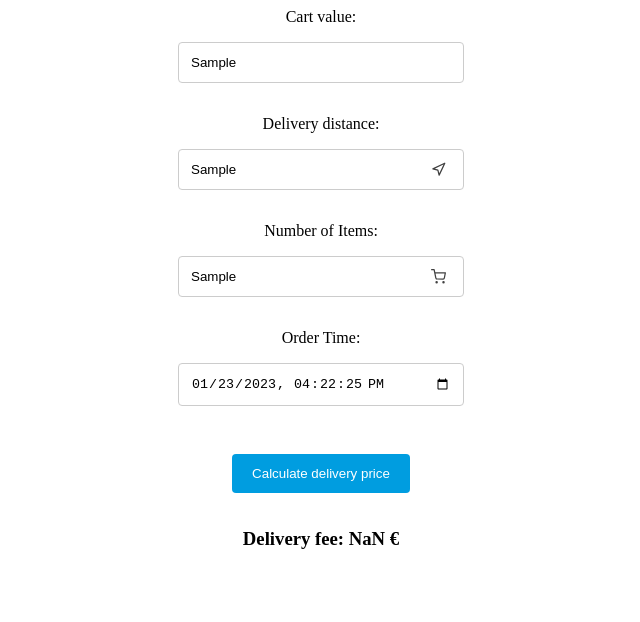
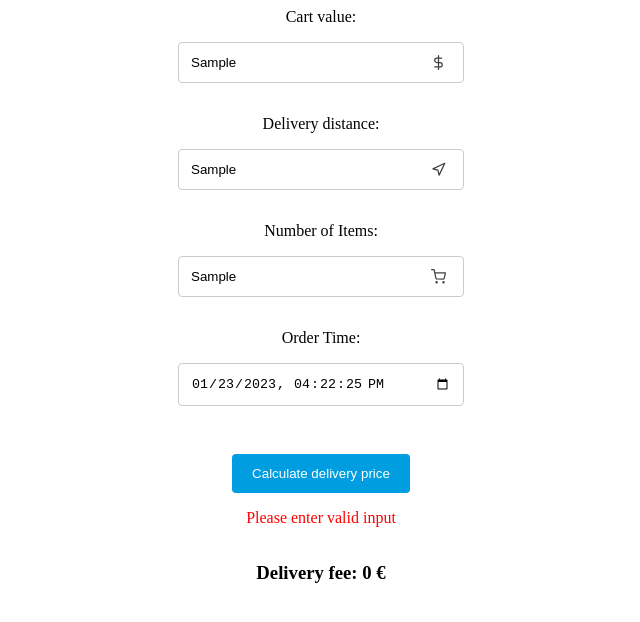
Before and after one commit to lpoetzel/wolt-assignment, a React (Create React App) app: page / in a window 1280 px wide. Both pictures are taken after typing "Sample", "Sample", "Sample" into the empty fields and a click on the button "Calculate delivery price". Shown: the top 622 px of the page, without its empty margins (319-959 px from the left). Built offline with nearby package versions, Linux system fonts and the light colour scheme.

Commit message:
add error for invalid input

```diff
--- a/src/App.tsx
+++ b/src/App.tsx
@@ -1,5 +1,5 @@
 import './styles/App.css';
-import DeliveryFeeInput from './components/DeliveryFeeInput';
+import { DeliveryFeeInput } from './components/DeliveryFeeInput';
 import { DeliveryFeeContextProvider } from './contexts/DeliveryFee';
 
 function App() {
--- a/src/components/DeliveryFeeInput.tsx
+++ b/src/components/DeliveryFeeInput.tsx
@@ -1,11 +1,11 @@
-import React, { useContext } from 'react';
+import React, { useContext, useState } from 'react';
 import { DeliveryFeeContext } from '../contexts/DeliveryFee';
 import { calculateFee } from '../functions/calculateFee';
 import Button from './Button';
 import Form from './Form';
 import Input from './Input';
 
-export const DeliveryFeeCalculator: React.FC = (): JSX.Element => {
+export const DeliveryFeeInput: React.FC = (): JSX.Element => {
     const {
         cartValue,
         setCartValue,
@@ -17,7 +17,27 @@ export const DeliveryFeeCalculator: React.FC = (): JSX.Element => {
         setFee,
         orderTime,
         setOrderTime,
-    } = useContext(DeliveryFeeContext)
+    } = useContext(DeliveryFeeContext);
+    const [errorMessage, setErrorMessage] = useState('');
+
+    const handleClick = (e: React.MouseEvent<HTMLButtonElement, MouseEvent>) => {
+        setErrorMessage('');
+        e.preventDefault();
+        if (cartValue < 1 || distance < 1 || numItems < 1 || isNaN(cartValue) || isNaN(distance) || isNaN(numItems)) {
+            setErrorMessage('Please enter valid input');
+            return;
+        }
+
+        calculateFee(
+            e,
+            cartValue,
+            distance,
+            numItems,
+            orderTime,
+            setFee
+        );
+    };
+
     return (
         <Form>
             <Input
@@ -25,7 +45,7 @@ export const DeliveryFeeCalculator: React.FC = (): JSX.Element => {
                 inputType='text'
                 placeholder='in €'
                 onChange={(e) => setCartValue(Number(e.target.value))}
-                icon="cart"
+                icon="money"
             />
             <Input
                 label="Delivery distance:"
@@ -48,23 +68,12 @@ export const DeliveryFeeCalculator: React.FC = (): JSX.Element => {
                 min={new Date().toISOString().slice(0, -5)}
                 onChange={(e) => setOrderTime(new Date(e.target.value))}
             />
-
             <Button
-                onClick={e =>
-                    calculateFee(
-                        e,
-                        cartValue,
-                        distance,
-                        numItems,
-                        orderTime,
-                        setFee
-                    )
-                }
+                onClick={handleClick}
                 buttonText='Calculate delivery price'
             />
+            {errorMessage ? <span style={{ color: 'red' }}>{errorMessage}</span> : null}
             <h3 data-testid='fee'>Delivery fee: {fee} €</h3>
         </Form>
-    )
-}
-
-export default DeliveryFeeCalculator
+    );
+};
```
